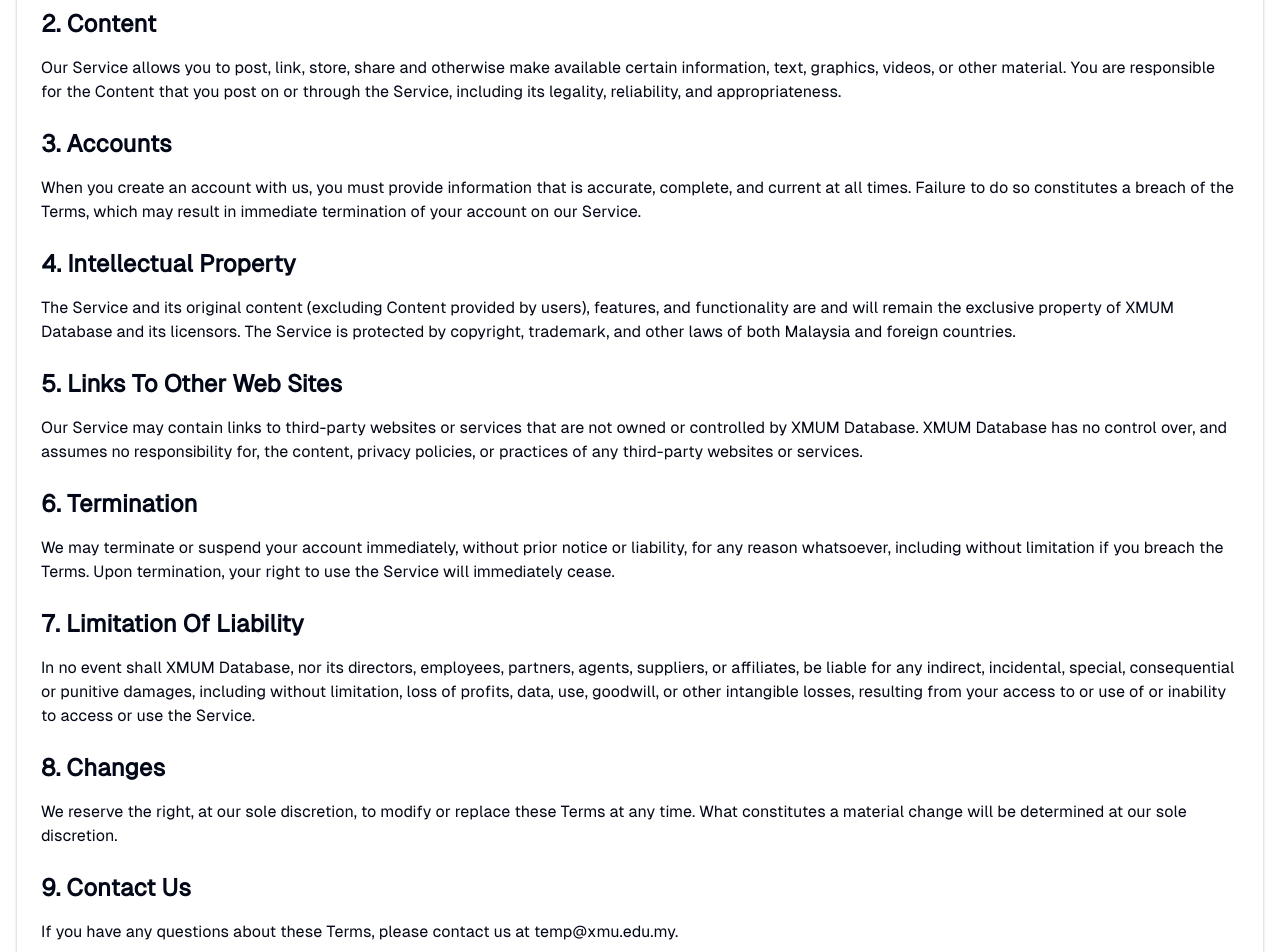
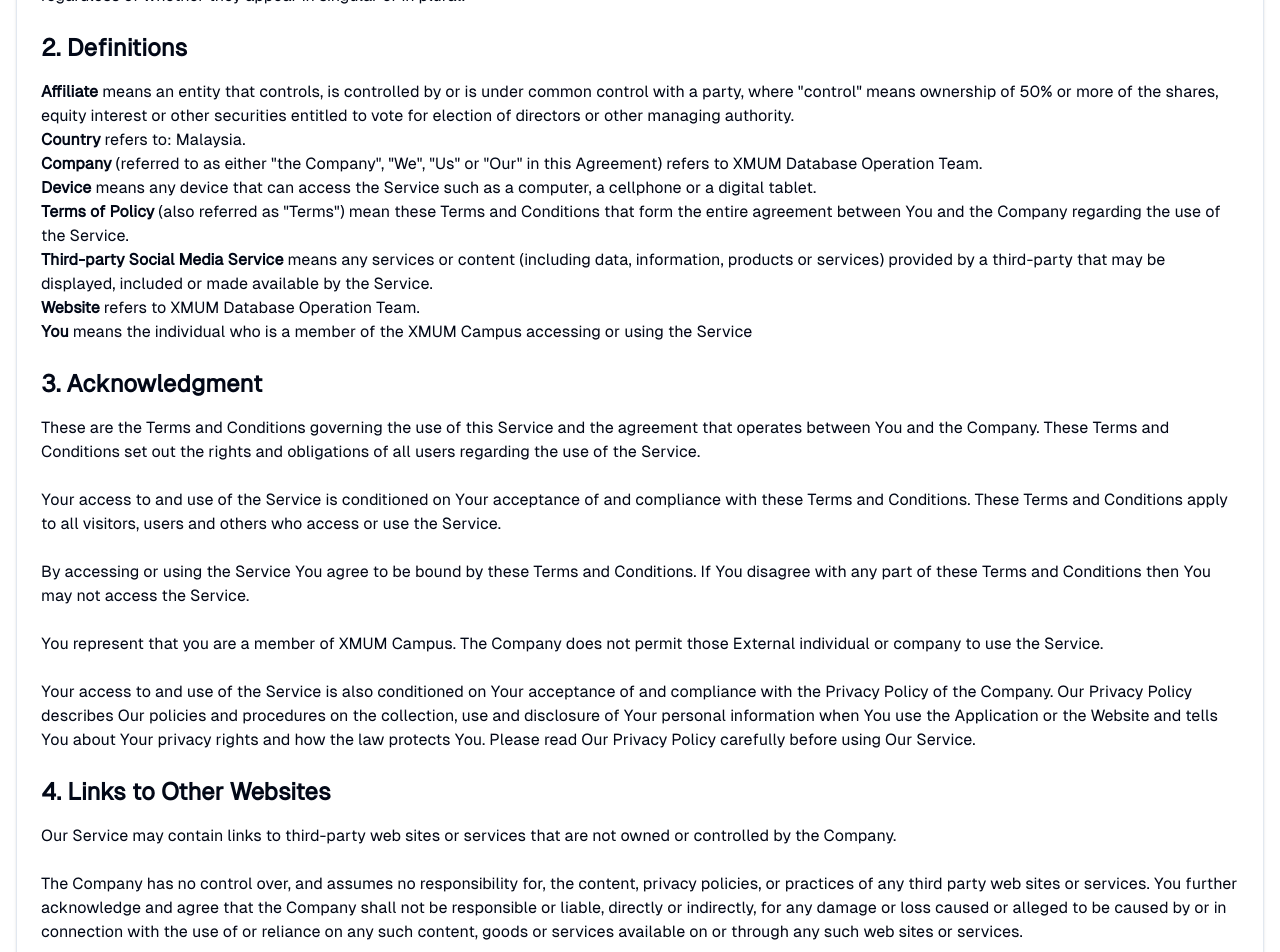
Before and after one commit to YapWH/xmum_database_front, a Next.js app: page /terms in a window 1280 px wide. Shown: the part 440-1392 px from the top of the page. Built offline with nearby package versions, Linux system fonts and the light colour scheme.

Commit message:
update terms

```diff
--- a/app/(doc)/terms/page.tsx
+++ b/app/(doc)/terms/page.tsx
@@ -11,45 +11,85 @@
             <CardTitle className="text-3xl font-bold">Terms of Service</CardTitle>
           </CardHeader>
           <CardContent className="prose dark:prose-invert max-w-none">
-            <p>Last updated: 3/10/2024</p>
+            <p>Last updated: 9/10/2024</p>
             <p>
               Please read these Terms of Service carefully before using the XMUM Database website operated by XMUM.
             </p>
-            <h2 className="text-2xl font-semibold mt-6 mb-4">1. Acceptance of Terms</h2>
+            <h2 className="text-2xl font-semibold mt-6 mb-4">1. Interpretation</h2>
             <p>
-              By accessing or using the Service, you agree to be bound by these Terms. If you disagree with any part of the terms, then you may not access the Service.
+            The words of which the initial letter is capitalized have meanings defined under the following conditions. The following definitions shall have the same meaning regardless of whether they appear in singular or in plural.
             </p>
-            <h2 className="text-2xl font-semibold mt-6 mb-4">2. Content</h2>
+            <h2 className="text-2xl font-semibold mt-6 mb-4">2. Definitions</h2>
+            <ul>
+            <li>
+            <p><strong>Affiliate</strong> means an entity that controls, is controlled by or is under common control with a party, where "control" means ownership of 50% or more of the shares, equity interest or other securities entitled to vote for election of directors or other managing authority.</p>
+            </li>
+            <li>
+            <p><strong>Country</strong> refers to: Malaysia.</p>
+            </li>
+            <li>
+            <p><strong>Company</strong> (referred to as either "the Company", "We", "Us" or "Our" in this Agreement) refers to XMUM Database Operation Team.</p>
+            </li>
+            <li>
+            <p><strong>Device</strong> means any device that can access the Service such as a computer, a cellphone or a digital tablet.</p>
+            </li>
+            <li>
+            <p><strong>Terms of Policy</strong> (also referred as "Terms") mean these Terms and Conditions that form the entire agreement between You and the Company regarding the use of the Service.</p>
+            </li>
+            <li>
+            <p><strong>Third-party Social Media Service</strong> means any services or content (including data, information, products or services) provided by a third-party that may be displayed, included or made available by the Service.</p>
+            </li>
+            <li>
+            <p><strong>Website</strong> refers to XMUM Database Operation Team.</p>
+            </li>
+            <li>
+            <p><strong>You</strong> means the individual who is a member of the XMUM Campus accessing or using the Service</p>
+            </li>
+            </ul>
+            <h2 className="text-2xl font-semibold mt-6 mb-4">3. Acknowledgment</h2>
             <p>
-              Our Service allows you to post, link, store, share and otherwise make available certain information, text, graphics, videos, or other material. You are responsible for the Content that you post on or through the Service, including its legality, reliability, and appropriateness.
+            These are the Terms and Conditions governing the use of this Service and the agreement that operates between You and the Company. These Terms and Conditions set out the rights and obligations of all users regarding the use of the Service.<br/><br/>
+            Your access to and use of the Service is conditioned on Your acceptance of and compliance with these Terms and Conditions. These Terms and Conditions apply to all visitors, users and others who access or use the Service.<br/><br/>
+            By accessing or using the Service You agree to be bound by these Terms and Conditions. If You disagree with any part of these Terms and Conditions then You may not access the Service.<br/><br/>
+            You represent that you are a member of XMUM Campus. The Company does not permit those External individual or company to use the Service.<br/><br/>
+            Your access to and use of the Service is also conditioned on Your acceptance of and compliance with the Privacy Policy of the Company. Our Privacy Policy describes Our policies and procedures on the collection, use and disclosure of Your personal information when You use the Application or the Website and tells You about Your privacy rights and how the law protects You. Please read Our Privacy Policy carefully before using Our Service.
             </p>
-            <h2 className="text-2xl font-semibold mt-6 mb-4">3. Accounts</h2>
+            <h2 className="text-2xl font-semibold mt-6 mb-4">4. Links to Other Websites</h2>
             <p>
-              When you create an account with us, you must provide information that is accurate, complete, and current at all times. Failure to do so constitutes a breach of the Terms, which may result in immediate termination of your account on our Service.
+            Our Service may contain links to third-party web sites or services that are not owned or controlled by the Company.<br/><br/>
+            The Company has no control over, and assumes no responsibility for, the content, privacy policies, or practices of any third party web sites or services. You further acknowledge and agree that the Company shall not be responsible or liable, directly or indirectly, for any damage or loss caused or alleged to be caused by or in connection with the use of or reliance on any such content, goods or services available on or through any such web sites or services.<br/><br/>
+            We strongly advise You to read the terms and conditions and privacy policies of any third-party web sites or services that You visit.
             </p>
-            <h2 className="text-2xl font-semibold mt-6 mb-4">4. Intellectual Property</h2>
+            <h2 className="text-2xl font-semibold mt-6 mb-4">5. Termination</h2>
             <p>
-              The Service and its original content (excluding Content provided by users), features, and functionality are and will remain the exclusive property of XMUM Database and its licensors. The Service is protected by copyright, trademark, and other laws of both Malaysia and foreign countries.
+            We may terminate or suspend Your access immediately, without prior notice or liability, for any reason whatsoever, including without limitation if You breach these Terms and Conditions.<br/><br/>
+            Upon termination, Your right to use the Service will cease immediately.
             </p>
-            <h2 className="text-2xl font-semibold mt-6 mb-4">5. Links To Other Web Sites</h2>
+            <h2 className="text-2xl font-semibold mt-6 mb-4">6. Limitation of Liability</h2>
             <p>
-              Our Service may contain links to third-party websites or services that are not owned or controlled by XMUM Database. XMUM Database has no control over, and assumes no responsibility for, the content, privacy policies, or practices of any third-party websites or services.
+            To the maximum extent permitted by applicable law, in no event shall the Company be liable for any special, incidental, indirect, or consequential damages whatsoever (including, but not limited to, damages for loss of profits, loss of data or other information, for personal injury, loss of privacy arising out of or in any way related to the use of or inability to use the Service, third-party software and/or third-party hardware used with the Service, or otherwise in connection with any provision of this Terms), even if the Company has been advised of the possibility of such damages and even if the remedy fails of its essential purpose.
             </p>
-            <h2 className="text-2xl font-semibold mt-6 mb-4">6. Termination</h2>
+            <h2 className="text-2xl font-semibold mt-6 mb-4">7. Disputes Resolution</h2>
             <p>
-              We may terminate or suspend your account immediately, without prior notice or liability, for any reason whatsoever, including without limitation if you breach the Terms. Upon termination, your right to use the Service will immediately cease.
+            If You have any concern or dispute about the Service, You agree to first try to resolve the dispute informally by contacting the Company.
             </p>
-            <h2 className="text-2xl font-semibold mt-6 mb-4">7. Limitation Of Liability</h2>
+            <h2 className="text-2xl font-semibold mt-6 mb-4">8. Severability</h2>
             <p>
-              In no event shall XMUM Database, nor its directors, employees, partners, agents, suppliers, or affiliates, be liable for any indirect, incidental, special, consequential or punitive damages, including without limitation, loss of profits, data, use, goodwill, or other intangible losses, resulting from your access to or use of or inability to access or use the Service.
+            If any provision of these Terms is held to be unenforceable or invalid, such provision will be changed and interpreted to accomplish the objectives of such provision to the greatest extent possible under applicable law and the remaining provisions will continue in full force and effect.
             </p>
-            <h2 className="text-2xl font-semibold mt-6 mb-4">8. Changes</h2>
+            <h2 className="text-2xl font-semibold mt-6 mb-4">9. Waiver</h2>
             <p>
-              We reserve the right, at our sole discretion, to modify or replace these Terms at any time. What constitutes a material change will be determined at our sole discretion.
+            Except as provided herein, the failure to exercise a right or to require performance of an obligation under these Terms shall not affect a party's ability to exercise such right or require such performance at any time thereafter nor shall the waiver of a breach constitute a waiver of any subsequent breach.
             </p>
-            <h2 className="text-2xl font-semibold mt-6 mb-4">9. Contact Us</h2>
+            <h2 className="text-2xl font-semibold mt-6 mb-4">10. Changes to These Terms and Conditions</h2>
             <p>
-              If you have any questions about these Terms, please contact us at temp@xmu.edu.my.
+            We reserve the right, at Our sole discretion, to modify or replace these Terms at any time. If a revision is material We will make reasonable efforts to provide at least 30 days' notice prior to any new terms taking effect. What constitutes a material change will be determined at Our sole discretion.<br/><br/>
+            By continuing to access or use Our Service after those revisions become effective, You agree to be bound by the revised terms. If You do not agree to the new terms, in whole or in part, please stop using the website and the Service.
+            </p>
+            <h2 className="text-2xl font-semibold mt-6 mb-4">11. Contact Us</h2>
+            <p>
+            If you have any questions about these Terms and Conditions, You can contact us:<br/><br/>
+            By visiting this page on our website: <a href="/feedback" rel="external nofollow noopener" target="_blank">Feedback</a>
             </p>
           </CardContent>
         </Card>
```
